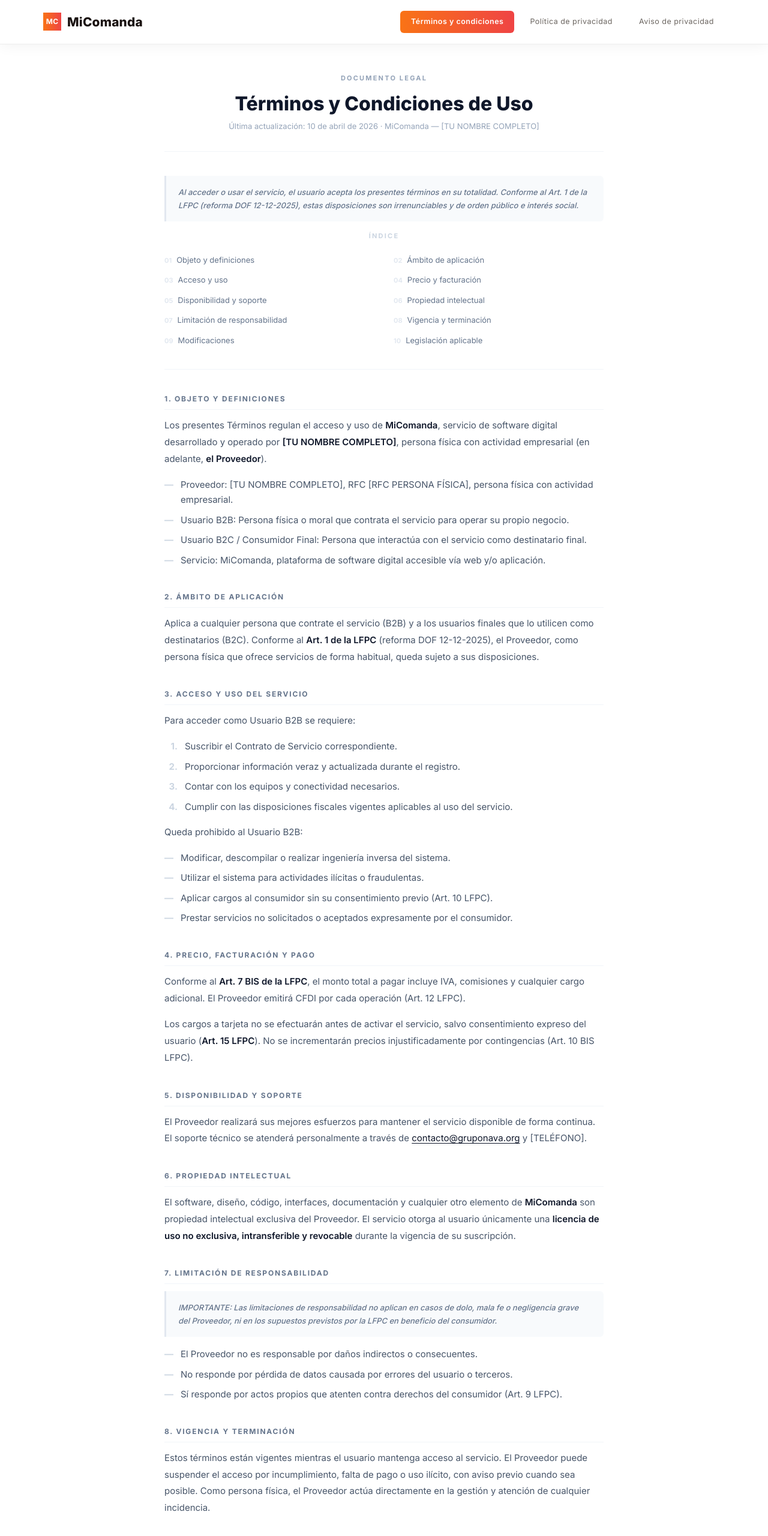
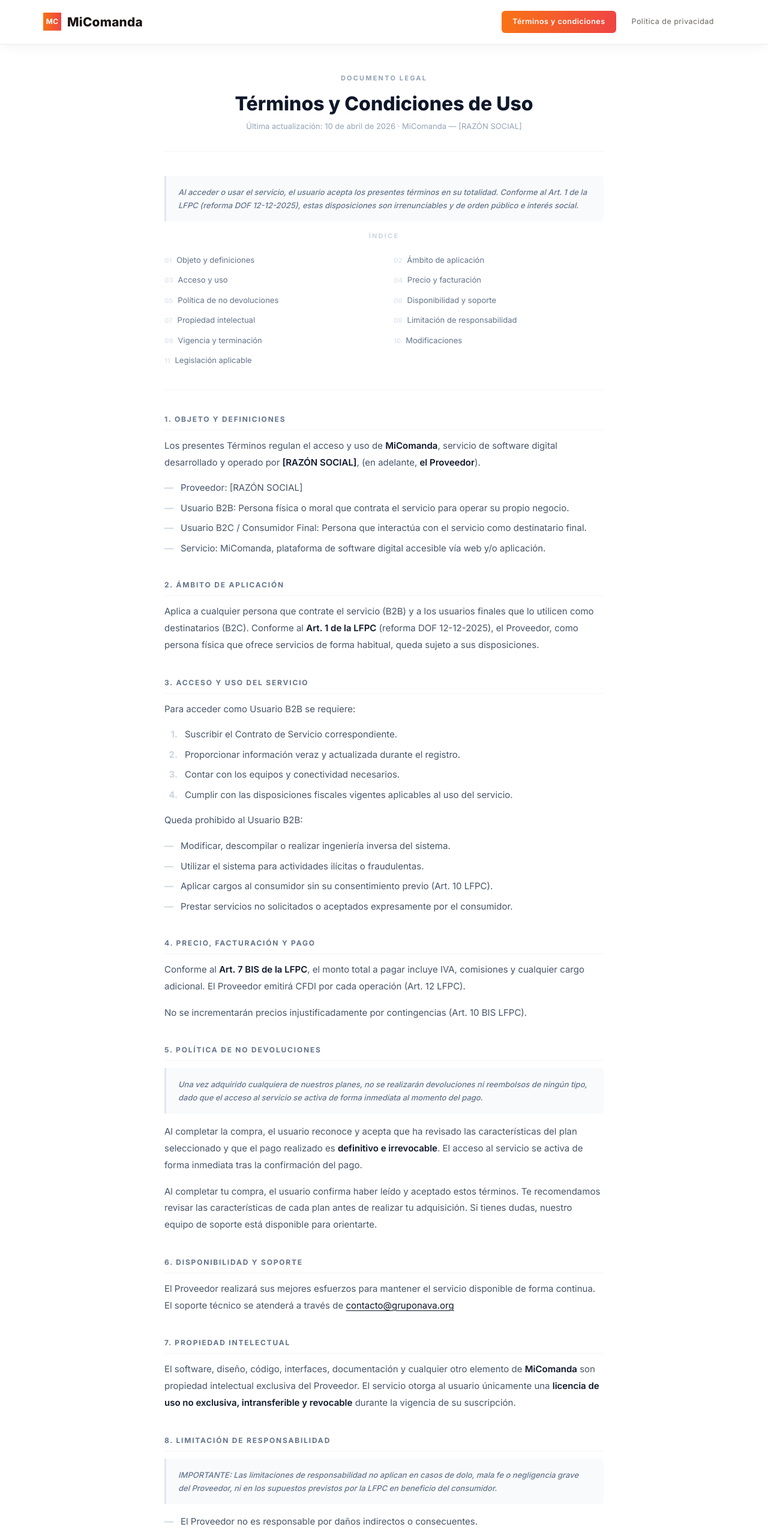
Before and after one commit to luissnava/landing-pos, a Next.js app: page /legal in a window 1280 px wide. Shown: the top 2560 px of the page at 60% size. Built offline with nearby package versions, Linux system fonts and the light colour scheme.

Commit message:
cambios juridico, footer, funcionalidades y mushos mas

```diff
--- a/app/components/Benefits/index.tsx
+++ b/app/components/Benefits/index.tsx
@@ -4,8 +4,8 @@ import './styles.css';
 
 const benefits = [
   { icon: <path d="M13 2L3 14h9l-1 8 10-12h-9l1-8z"/>, title: 'Fácil de Usar', desc: 'Interfaz intuitiva que tu equipo aprenderá en minutos. No requiere capacitación extensa.' },
-  { icon: <path d="M21 15a2 2 0 01-2 2H7l-4 4V5a2 2 0 012-2h14a2 2 0 012 2z"/>, title: 'Soporte en Español', desc: 'Equipo de soporte disponible en tu idioma para resolver cualquier duda o problema.' },
-  { icon: <path d="M12 2l3.09 6.26L22 9.27l-5 4.87 1.18 6.88L12 17.77l-6.18 3.25L7 14.14 2 9.27l6.91-1.01L12 2z"/>, title: 'Actualizaciones Constantes', desc: 'Mejoras continuas y nuevas funcionalidades incluidas en tu plan, sin costo adicional.' },
+  { icon: <path d="M21 15a2 2 0 01-2 2H7l-4 4V5a2 2 0 012-2h14a2 2 0 012 2z"/>, title: 'Soporte en Español', desc: 'Equipo de soporte disponible, para resolver cualquier duda o problema.' },
+  { icon: <path d="M12 2l3.09 6.26L22 9.27l-5 4.87 1.18 6.88L12 17.77l-6.18 3.25L7 14.14 2 9.27l6.91-1.01L12 2z"/>, title: 'Actualizaciones Constantes', desc: 'Mejoras continuas y nuevas funcionalidades incluidas.' },
   { icon: <><rect x="5" y="2" width="14" height="20" rx="2"/><path d="M12 18h.01"/></>, title: 'Funciona en Cualquier Dispositivo', desc: 'Funciona en cualquier tablet Android o iPad, smartphone o computadora con navegador.' },
 ];
 
--- a/app/components/Footer/index.tsx
+++ b/app/components/Footer/index.tsx
@@ -37,14 +37,14 @@ export default function Footer() {
           <nav className="footer-col" aria-label="Legal">
             <h4>Legal</h4>
             <ul>
-              <li><Link href="/legal?tab=aviso">Aviso de Privacidad</Link></li>
-              <li><Link href="/legal?tab=terminos">Términos de Uso</Link></li>
+              <li><Link href="/legal?tab=terminos">Términos y Condiciones</Link></li>
+              <li><Link href="/legal?tab=privacidad">Política de Privacidad</Link></li>
             </ul>
           </nav>
         </div>
 
         <div className="footer-bottom">
-          <span>© 2025 <span className="footer-gradient">MiComanda</span> — Todos los derechos reservados</span>
+          <span>© 2026 <span className="footer-gradient">MiComanda</span> — Todos los derechos reservados</span>
         </div>
       </div>
     </footer>
--- a/app/components/Hero/index.tsx
+++ b/app/components/Hero/index.tsx
@@ -20,7 +20,7 @@ export default function Hero({ data }: HeroProps) {
           <span className="hero-eyebrow-line" />
         </div>
         <h1 className="hero-h1">
-          El punto de venta que<br /><em>su restaurante merece</em>
+          El sistema POS que<br /><em>su restaurante merece</em>
         </h1>
         <p className="hero-p">{data.subtitle}</p>
         <div className="hero-btns">
@@ -28,17 +28,7 @@ export default function Hero({ data }: HeroProps) {
           <a href="#precios" className="btn-secondary">Ver planes</a>
         </div>
         <div className="hero-metrics">
-          {/* {[['4,200','+','Restaurantes activos'],['98','%','Satisfacción de clientes'],['60','min','Tiempo de configuración']].map(([v,s,l])=>(
-            <div key={l}>
-              <div className="metric-val">{v}<sup>{s}</sup></div>
-              <div className="metric-label">{l}</div>
-            </div>
-          ))} */}
         </div>
-      </div>
-      <div className="hero-scroll">
-        {/* <div className="scroll-box"><div className="scroll-pill" /></div> */}
-        <span className="scroll-hint">Descubrir</span>
       </div>
     </header>
   );
--- a/app/components/legal/Legal.tsx
+++ b/app/components/legal/Legal.tsx
@@ -7,8 +7,7 @@ import './styles.css';
 
 // ─── Datos configurables ──────────────────────────────────────────────────────
 const CONFIG = {
-  nombre: "[TU NOMBRE COMPLETO]",
-  rfc: "[RFC PERSONA FÍSICA]",
+  nombre: "[RAZÓN SOCIAL]",
   domicilio: "[DOMICILIO FISCAL]",
   email: "contacto@gruponava.org",
   telefono: "[TELÉFONO]",
@@ -111,12 +110,13 @@ function TerminosPage() {
     { id: "ambito", label: "2. Ámbito de aplicación" },
     { id: "acceso", label: "3. Acceso y uso" },
     { id: "precios", label: "4. Precio y facturación" },
-    { id: "disponibilidad", label: "5. Disponibilidad y soporte" },
-    { id: "propiedad", label: "6. Propiedad intelectual" },
-    { id: "responsabilidad", label: "7. Limitación de responsabilidad" },
-    { id: "vigencia", label: "8. Vigencia y terminación" },
-    { id: "modificaciones", label: "9. Modificaciones" },
-    { id: "legislacion", label: "10. Legislación aplicable" },
+    { id: "devoluciones", label: "5. Política de no devoluciones" },
+    { id: "disponibilidad", label: "6. Disponibilidad y soporte" },
+    { id: "propiedad", label: "7. Propiedad intelectual" },
+    { id: "responsabilidad", label: "8. Limitación de responsabilidad" },
+    { id: "vigencia", label: "9. Vigencia y terminación" },
+    { id: "modificaciones", label: "10. Modificaciones" },
+    { id: "legislacion", label: "11. Legislación aplicable" },
   ];
 
   return (
@@ -139,12 +139,12 @@ function TerminosPage() {
       <Prose>
         Los presentes Términos regulan el acceso y uso de{" "}
         <Strong>{CONFIG.servicio}</Strong>, servicio de software digital desarrollado y
-        operado por <Strong>{CONFIG.nombre}</Strong>, persona física con actividad empresarial
+        operado por <Strong>{CONFIG.nombre}</Strong>,
         (en adelante, <Strong>{"el Proveedor"}</Strong>).
       </Prose>
       <BulletList
         items={[
-          `Proveedor: ${CONFIG.nombre}, RFC ${CONFIG.rfc}, persona física con actividad empresarial.`,
+          `Proveedor: ${CONFIG.nombre}`,
           "Usuario B2B: Persona física o moral que contrata el servicio para operar su propio negocio.",
           "Usuario B2C / Consumidor Final: Persona que interactúa con el servicio como destinatario final.",
           `Servicio: ${CONFIG.servicio}, plataforma de software digital accesible vía web y/o aplicación.`,
@@ -185,20 +185,38 @@ function TerminosPage() {
         comisiones y cualquier cargo adicional. El Proveedor emitirá CFDI por cada operación{" "}
         (Art. 12 LFPC).
       </Prose>
+
       <Prose>
-        Los cargos a tarjeta no se efectuarán antes de activar el servicio, salvo consentimiento
-        expreso del usuario (<Strong>Art. 15 LFPC</Strong>). No se incrementarán precios
-        injustificadamente por contingencias (Art. 10 BIS LFPC).
+        No se incrementarán precios injustificadamente por contingencias (Art. 10 BIS LFPC).
       </Prose>
 
-      <SectionTitle id="disponibilidad">5. Disponibilidad y soporte</SectionTitle>
+      <SectionTitle id="devoluciones">5. Política de No Devoluciones</SectionTitle>
+      <AlertBox>
+        Una vez adquirido cualquiera de nuestros planes, no se realizarán devoluciones
+        ni reembolsos de ningún tipo, dado que el acceso al servicio se activa de forma
+        inmediata al momento del pago.
+      </AlertBox>
+      <Prose>
+        Al completar la compra, el usuario reconoce y acepta que ha revisado las
+        características del plan seleccionado y que el pago realizado es{" "}
+        <Strong>definitivo e irrevocable</Strong>. El acceso al servicio se activa de forma
+        inmediata tras la confirmación del pago.
+      </Prose>
+      <Prose>
+        Al completar tu compra, el usuario confirma haber leído y aceptado estos términos.
+        Te recomendamos revisar las características de cada plan antes de realizar
+        tu adquisición. Si tienes dudas, nuestro equipo de soporte está disponible
+        para orientarte.
+      </Prose>
+
+      <SectionTitle id="disponibilidad">6. Disponibilidad y soporte</SectionTitle>
       <Prose>
         El Proveedor realizará sus mejores esfuerzos para mantener el servicio disponible de forma
-        continua. El soporte técnico se atenderá personalmente a través de{" "}
-        <a href={`mailto:${CONFIG.email}`}>{CONFIG.email}</a> y {CONFIG.telefono}.
+        continua. El soporte técnico se atenderá a través de{" "}
+        <a href={`mailto:${CONFIG.email}`}>{CONFIG.email}</a>
       </Prose>
 
-      <SectionTitle id="propiedad">6. Propiedad intelectual</SectionTitle>
+      <SectionTitle id="propiedad">7. Propiedad intelectual</SectionTitle>
       <Prose>
         El software, diseño, código, interfaces, documentación y cualquier otro elemento de{" "}
         <Strong>{CONFIG.servicio}</Strong> son propiedad intelectual exclusiva del Proveedor.
@@ -207,7 +225,7 @@ function TerminosPage() {
         la vigencia de su suscripción.
       </Prose>
 
-      <SectionTitle id="responsabilidad">7. Limitación de responsabilidad</SectionTitle>
+      <SectionTitle id="responsabilidad">8. Limitación de responsabilidad</SectionTitle>
       <AlertBox>
         IMPORTANTE: Las limitaciones de responsabilidad no aplican en casos de dolo, mala fe o
         negligencia grave del Proveedor, ni en los supuestos previstos por la LFPC en beneficio
@@ -221,7 +239,7 @@ function TerminosPage() {
         ]}
       />
 
-      <SectionTitle id="vigencia">8. Vigencia y terminación</SectionTitle>
+      <SectionTitle id="vigencia">9. Vigencia y terminación</SectionTitle>
       <Prose>
         Estos términos están vigentes mientras el usuario mantenga acceso al servicio. El Proveedor
         puede suspender el acceso por incumplimiento, falta de pago o uso ilícito, con aviso
@@ -229,14 +247,14 @@ function TerminosPage() {
         en la gestión y atención de cualquier incidencia.
       </Prose>
 
-      <SectionTitle id="modificaciones">9. Modificaciones</SectionTitle>
+      <SectionTitle id="modificaciones">10. Modificaciones</SectionTitle>
       <Prose>
         El Proveedor puede modificar estos términos con al menos{" "}
         <Strong>30 días de anticipación</Strong>, notificando por correo o aviso en la plataforma.
         El uso continuado implica aceptación.
       </Prose>
 
-      <SectionTitle id="legislacion">10. Legislación aplicable</SectionTitle>
+      <SectionTitle id="legislacion">11. Legislación aplicable</SectionTitle>
       <BulletList
         items={[
           "Ley Federal de Protección al Consumidor (LFPC) — Reforma DOF 12-12-2025.",
@@ -245,27 +263,6 @@ function TerminosPage() {
           "Legislación fiscal vigente (CFF, LIVA, LISR).",
         ]}
       />
-      <Prose>
-        Para controversias, las partes se someten a la jurisdicción de los tribunales en el
-        domicilio del Proveedor, sin perjuicio del derecho del consumidor de acudir a la{" "}
-        <Strong>PROFECO</Strong>.
-      </Prose>
-
-      {/* <SectionTitle>Contacto</SectionTitle>
-      <div className="legal-info-rows">
-        <InfoRow label="Proveedor" value={CONFIG.nombre} />
-        <InfoRow label="RFC" value={CONFIG.rfc} />
-        <InfoRow label="Domicilio" value={CONFIG.domicilio} />
-        <InfoRow label="Email" value={CONFIG.email} />
-        <InfoRow label="Teléfono" value={CONFIG.telefono} />
-        <InfoRow label="Sitio web" value={CONFIG.sitio} />
-      </div> */}
-{/*
-      <FooterNote>
-        También puede presentar quejas ante la{" "}
-        <a href="https://www.profeco.gob.mx" target="_blank" rel="noreferrer">PROFECO</a>
-        {" "}· Tel. 800 468 8722
-      </FooterNote> */}
     </>
   );
 }
@@ -285,18 +282,12 @@ function PrivacidadPage() {
         usuarios B2B y consumidores finales, conforme a la LFPDPPP y la LFPC (reforma DOF 12-12-2025).
       </AlertBox>
 
-      <SectionTitle>1. Responsable del tratamiento</SectionTitle>
-      <Prose>
-        <Strong>{CONFIG.nombre}</Strong>, persona física con actividad empresarial, con domicilio en {CONFIG.domicilio}, RFC {CONFIG.rfc}.
-        Contacto: <a href={`mailto:${CONFIG.email}`}>{CONFIG.email}</a>.
-      </Prose>
-
       <SectionTitle>2. Datos que recopilamos</SectionTitle>
       <SubLabel>Clientes B2B</SubLabel>
       <BulletList
         items={[
           "Identificación: nombre, RFC, razón social.",
-          "Contacto: correo electrónico, teléfono, domicilio fiscal.",
+          "Contacto: correo electrónico, teléfono",
           "Operación: historial de transacciones, ventas, inventario.",
           "Financieros: método de pago e historial de facturación del servicio contratado.",
         ]}
@@ -362,182 +353,12 @@ function PrivacidadPage() {
         ]}
       />
 
-      <SectionTitle>6. Derechos ARCO</SectionTitle>
-      <Prose>
-        Puede ejercer sus derechos de{" "}
-        <Strong>Acceso, Rectificación, Cancelación y Oposición</Strong> enviando solicitud a{" "}
-        <a href={`mailto:${CONFIG.email}`}>{CONFIG.email}</a>{" "}
-        con identificación oficial. Responderemos en <Strong>20 días hábiles</Strong>.
-      </Prose>
-
-      <SectionTitle>7. Cambios a esta política</SectionTitle>
+      <SectionTitle>6. Cambios a esta política</SectionTitle>
       <Prose>
         Cualquier modificación será notificada por correo con al menos{" "}
         <Strong>15 días de anticipación</Strong>. La versión vigente siempre está disponible
         en {CONFIG.sitio}.
       </Prose>
-
-      <FooterNote>
-        Derechos ARCO:{" "}
-        <a href="https://www.inai.org.mx" target="_blank" rel="noreferrer">INAI</a>
-        {" "}· 800 835 4324 · atencionalciudadano@inai.org.mx
-        <br />
-        Quejas como consumidor:{" "}
-        <a href="https://www.profeco.gob.mx" target="_blank" rel="noreferrer">PROFECO</a>
-        {" "}· 800 468 8722
-      </FooterNote>
-    </>
-  );
-}
-
-// ─── PÁGINA: Aviso de Privacidad LFPDPPP ─────────────────────────────────────
-function AvisoPage() {
-  const transferencias = [
-    ["Autoridades fiscales (SAT)", "Cumplimiento fiscal", "No requerido"],
-    ["Procesadores de pago PCI-DSS", "Procesamiento de cobros", "No requerido"],
-    ["Proveedores cloud", "Hospedaje del sistema", "No requerido"],
-  ];
-
-  return (
-    <>
-      <PageHeader
-        badge="Documento legal · LFPDPPP"
-        title="Aviso de Privacidad Integral"
-        subtitle={`Última actualización: ${CONFIG.fecha} · ${CONFIG.nombre}`}
-      />
-
-      <AlertBox>
-        Emitido en cumplimiento de los Artículos 15 y 16 de la Ley Federal de Protección de Datos
-        Personales en Posesión de los Particulares (LFPDPPP) y su Reglamento.
-      </AlertBox>
-
-      <SectionTitle>I. Identidad y domicilio del responsable</SectionTitle>
-      <div className="legal-info-rows">
-        <InfoRow label="Responsable" value={`${CONFIG.nombre} (Persona física)`} />
-        <InfoRow label="RFC" value={CONFIG.rfc} />
-        <InfoRow label="Domicilio" value={CONFIG.domicilio} />
-        <InfoRow label="Contacto" value={CONFIG.email} />
-        <InfoRow label="Teléfono" value={CONFIG.telefono} />
-      </div>
-
-      <SectionTitle>II. Datos personales que tratamos</SectionTitle>
-      <SubLabel>Clientes B2B</SubLabel>
-      <BulletList
-        items={[
-          "Identificación: nombre, RFC, CURP (cuando aplique), razón social.",
-          "Contacto: correo, teléfono, domicilio fiscal y/o comercial.",
-          "Patrimoniales: información bancaria, historial de pagos, facturación.",
-          "Operación: transacciones procesadas, configuración del sistema.",
-        ]}
-      />
-      <SubLabel>Consumidores finales (B2C)</SubLabel>
-      <BulletList
-        items={[
-          "Identificación fiscal: nombre y RFC únicamente si el consumidor solicita CFDI.",
-          "Transacción: fecha, hora, monto, descripción de productos adquiridos.",
-        ]}
-      />
-      <AlertBox>
-        No recabamos datos sensibles ni datos de tarjetas directamente. Los pagos son procesados
-        por gateways certificados PCI-DSS.
-      </AlertBox>
-
-      <SectionTitle>III. Finalidades del tratamiento</SectionTitle>
-      <SubLabel>Primarias — necesarias para la relación jurídica</SubLabel>
-      <NumberedList
-        items={[
-          "Identificación y autenticación en el sistema.",
-          "Prestación del servicio POS contratado.",
-          "Facturación, cobros y gestión de pagos.",
-          "Generación de CFDI.",
-          "Soporte técnico y atención de garantías.",
-          "Cumplimiento de obligaciones legales y fiscales.",
-          "Auditoría y control interno.",
-        ]}
-      />
-      <SubLabel>Secundarias — opcionales, puede oponerse</SubLabel>
-      <NumberedList
-        items={[
-          "Envío de comunicaciones comerciales sobre el sistema y productos relacionados.",
-          "Análisis estadístico agregado para mejora de productos.",
-          "Invitaciones a eventos, webinars o actualizaciones.",
-        ]}
-      />
-      <Prose>
-        Para oponerse, escríbanos a{" "}
-        <a href={`mailto:${CONFIG.email}`}>{CONFIG.email}</a>{" "}
-        dentro de los <Strong>5 días hábiles</Strong> siguientes.
-      </Prose>
-
-      <SectionTitle>IV. Transferencias de datos</SectionTitle>
-      <div className="legal-table-wrap">
-        <table className="legal-table">
-          <thead>
-            <tr>
-              <th>Receptor</th>
-              <th>Finalidad</th>
-              <th>Consentimiento</th>
-            </tr>
-          </thead>
-          <tbody>
-            {transferencias.map(([r, f, c], i) => (
-              <tr key={i}>
-                <td>{r}</td>
-                <td>{f}</td>
-                <td className={c === "Sí, previo" ? "legal-consent-yes" : ""}>{c}</td>
-              </tr>
-            ))}
-          </tbody>
-        </table>
-      </div>
-
-      <SectionTitle>V. Derechos ARCO</SectionTitle>
-      <Prose>
-        Para ejercer sus derechos de{" "}
-        <Strong>Acceso, Rectificación, Cancelación u Oposición</Strong>, envíe solicitud a{" "}
-        <a href={`mailto:${CONFIG.email}`}>{CONFIG.email}</a> con:
-      </Prose>
-      <NumberedList
-        items={[
-          "Nombre completo y datos de contacto.",
-          "Copia de identificación oficial.",
-          "Descripción del derecho que desea ejercer y los datos involucrados.",
-        ]}
-      />
-      <Prose>
-        Responderemos en un plazo máximo de <Strong>20 días hábiles</Strong>.
-      </Prose>
-
-      <SectionTitle>VI. Revocación del consentimiento</SectionTitle>
-      <Prose>
-        Puede revocar el consentimiento en cualquier momento escribiendo a{" "}
-        <a href={`mailto:${CONFIG.email}`}>{CONFIG.email}</a>.
-        La revocación no tiene efectos retroactivos.
-      </Prose>
-
-      <SectionTitle>VII. Limitación de uso y divulgación</SectionTitle>
-      <Prose>
-        Puede inscribirse en el{" "}
-        <Strong>Registro Público para Evitar Publicidad (REPEP)</Strong> de la PROFECO en{" "}
-        <a href="https://www.profeco.gob.mx" target="_blank" rel="noreferrer">www.profeco.gob.mx</a>,
-        o manifestarnos directamente su voluntad de no recibir comunicaciones comerciales.
-      </Prose>
-
-      <SectionTitle>VIII. Cambios al aviso</SectionTitle>
-      <Prose>
-        Modificaciones serán notificadas por correo o publicadas en {CONFIG.sitio} con al menos{" "}
-        <Strong>15 días de anticipación</Strong>.
-      </Prose>
-
-      <FooterNote>
-        Autoridad supervisora:{" "}
-        <a href="https://www.inai.org.mx" target="_blank" rel="noreferrer">INAI</a>
-        {" "}· www.inai.org.mx · 800 835 4324 · atencionalciudadano@inai.org.mx
-        <br />
-        Quejas como consumidor:{" "}
-        <a href="https://www.profeco.gob.mx" target="_blank" rel="noreferrer">PROFECO</a>
-        {" "}· www.profeco.gob.mx · 800 468 8722
-      </FooterNote>
     </>
   );
 }
@@ -546,7 +367,6 @@ function AvisoPage() {
 const TABS = [
   { id: "terminos", label: "Términos y condiciones", component: TerminosPage },
   { id: "privacidad", label: "Política de privacidad", component: PrivacidadPage },
-  { id: "aviso", label: "Aviso de privacidad", component: AvisoPage },
 ];
 
 // ─── COMPONENTE PRINCIPAL ─────────────────────────────────────────────────────
@@ -581,10 +401,6 @@ export default function LegalPages() {
       <main className="legal-content">
         <ActivePage />
       </main>
-
-      {/* <footer className="legal-page-footer">
-        © {new Date().getFullYear()} {CONFIG.nombre} · RFC {CONFIG.rfc} · {CONFIG.domicilio}
-      </footer> */}
     </div>
   );
 }
--- a/app/page.tsx
+++ b/app/page.tsx
@@ -10,7 +10,7 @@ export default function Home() {
       <Plans data={landingData.plans} whatsappNumber={landingData.hero.whatsappNumber} />
       <Contact data={landingData.contact} />
       <Benefits />
-      <FAQ whatsappNumber={landingData.hero.whatsappNumber} />
+      <FAQ />
       <WhatsAppButton phoneNumber={landingData.hero.whatsappNumber} />
       <Footer />
     </main>
```
Also changed, not shown: app/components/FAQ/index.tsx (+6 -7 lines).
